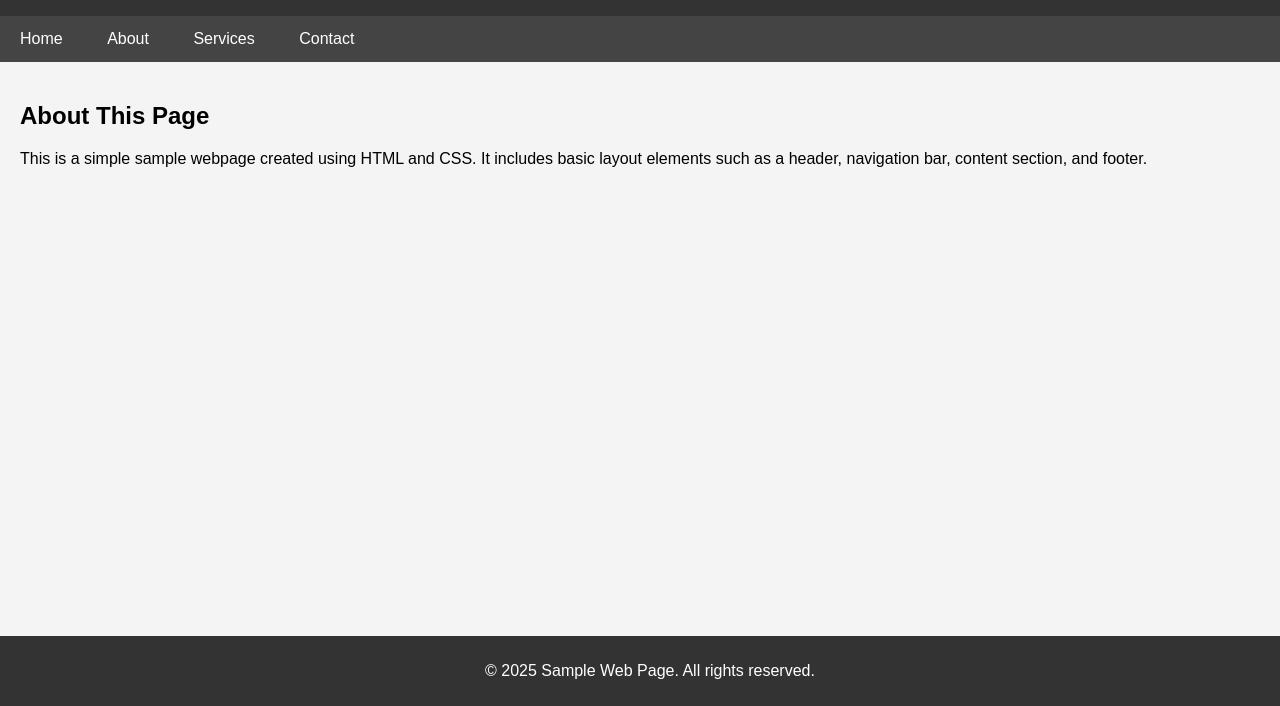
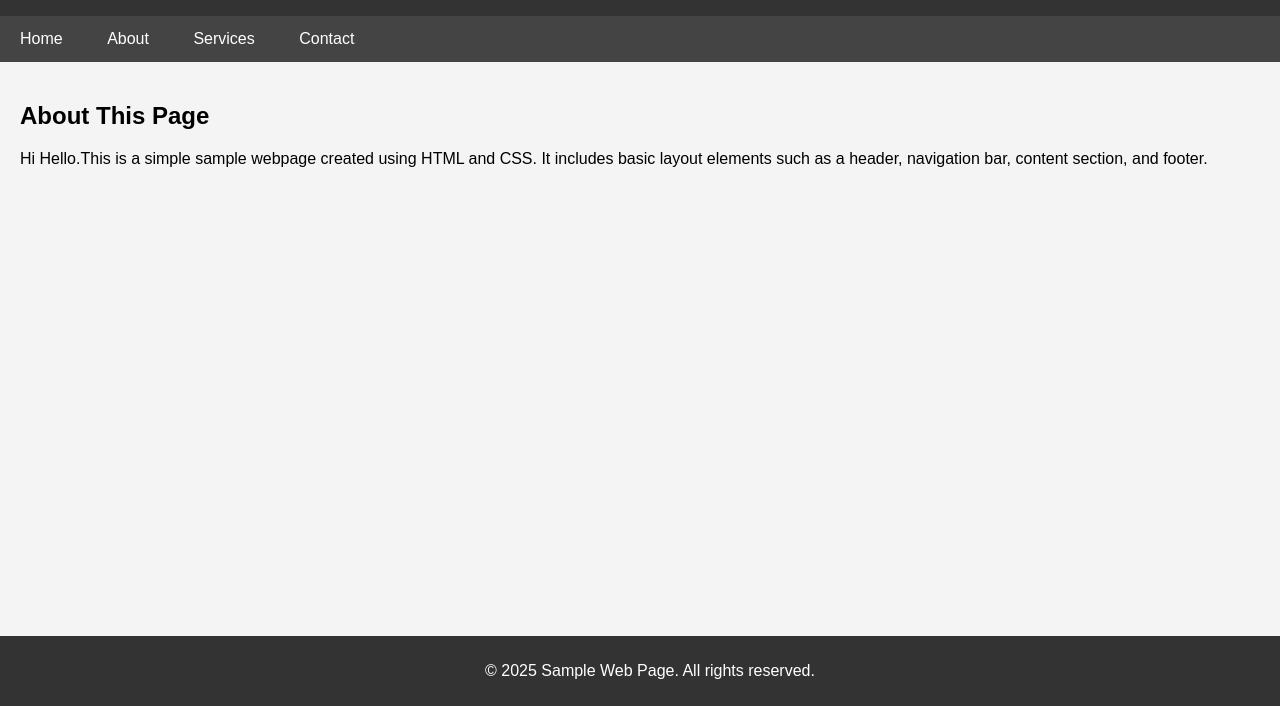
Before and after one commit to Harihararaj-A/sample, a plain HTML site: page index.html in a window 1280 px wide. Shown: the part 94-800 px from the top of the page. Drawn offline with Linux system fonts and the light colour scheme.

Commit message:
Adding Hi Hello

```diff
--- a/index.html
+++ b/index.html
@@ -60,7 +60,7 @@
 
     <div class="content">
         <h2>About This Page</h2>
-        <p>This is a simple sample webpage created using HTML and CSS. It includes basic layout elements such as a header, navigation bar, content section, and footer.</p>
+        <p>Hi Hello.This is a simple sample webpage created using HTML and CSS. It includes basic layout elements such as a header, navigation bar, content section, and footer.</p>
     </div>
 
     <footer>
```
